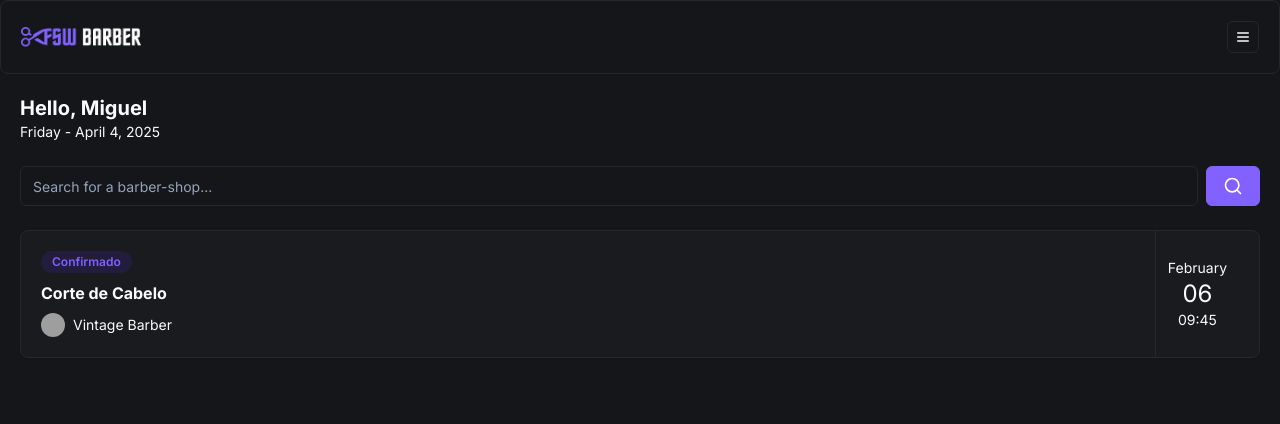
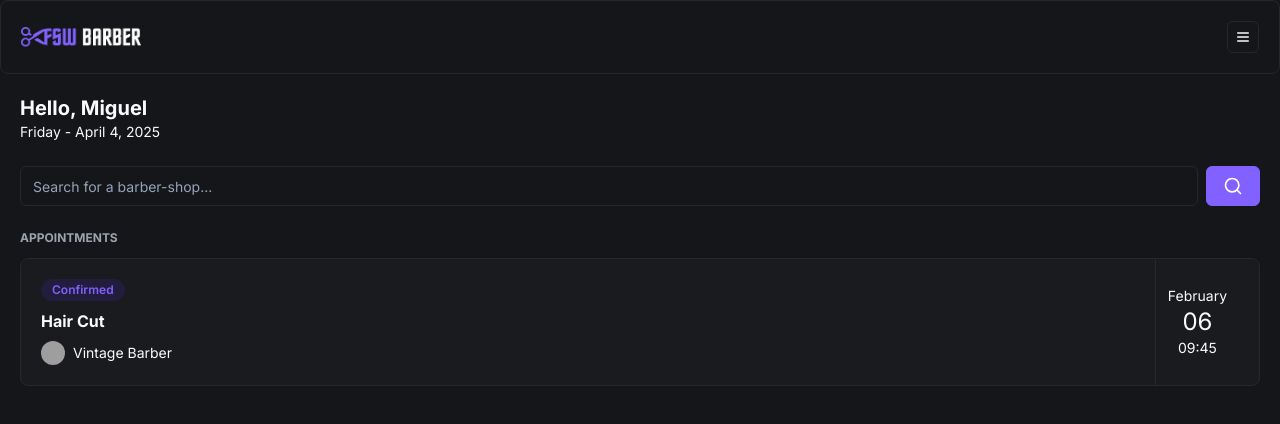
Before and after one commit to RodrigoNunes2004/fullstackweek-barber, a Next.js app: page / in a window 1280 px wide. Shown: the top 424 px of the page. Built offline with nearby package versions, Linux system fonts and the light colour scheme; grey boxes are pictures that could not be loaded.

Commit message:
Feat: add initial Booking component

```diff
--- a/app/(home)/page.tsx
+++ b/app/(home)/page.tsx
@@ -17,6 +17,7 @@ export default function Home() {
         <Search />
       </div>
       <div className="px-5 mt-6">
+        <h2 className="text-xs mb-3 uppercase text-gray-400 font-bold">Appointments</h2>
         <BookingItem />
       </div>
     </div>
--- a/app/_components/booking-item.tsx
+++ b/app/_components/booking-item.tsx
@@ -6,8 +6,8 @@ const BookingItem = () => {
     <Card>
       <CardContent className="p-5 flex justify-between py-0">
         <div className="flex flex-col gap-2 py-5">
-          <Badge className="bg-[#221C3D] text-primary hover:bg-[#221C3D] w-fit">Confirmado</Badge>
-          <h2 className="font-bold">Corte de Cabelo</h2>
+          <Badge className="bg-[#221C3D] text-primary hover:bg-[#221C3D] w-fit">Confirmed</Badge>
+          <h2 className="font-bold">Hair Cut</h2>
           <div className="flex items-center gap-2">
             <Avatar className="h-6 w-6">
               <AvatarImage src="https://utfs.io/f/0ddfbd26-a424-43a0-aaf3-c3f1dc6be6d1-1kgxo7.png" />
```
